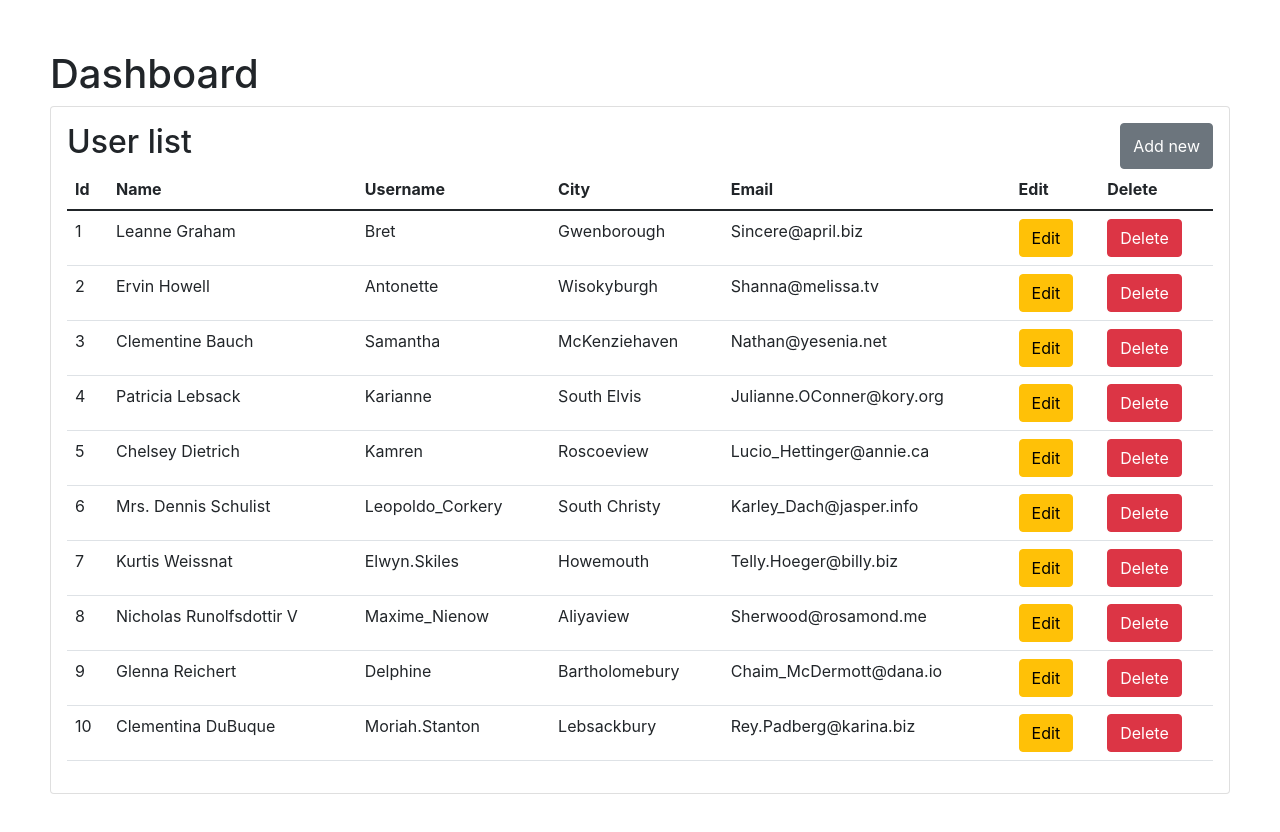
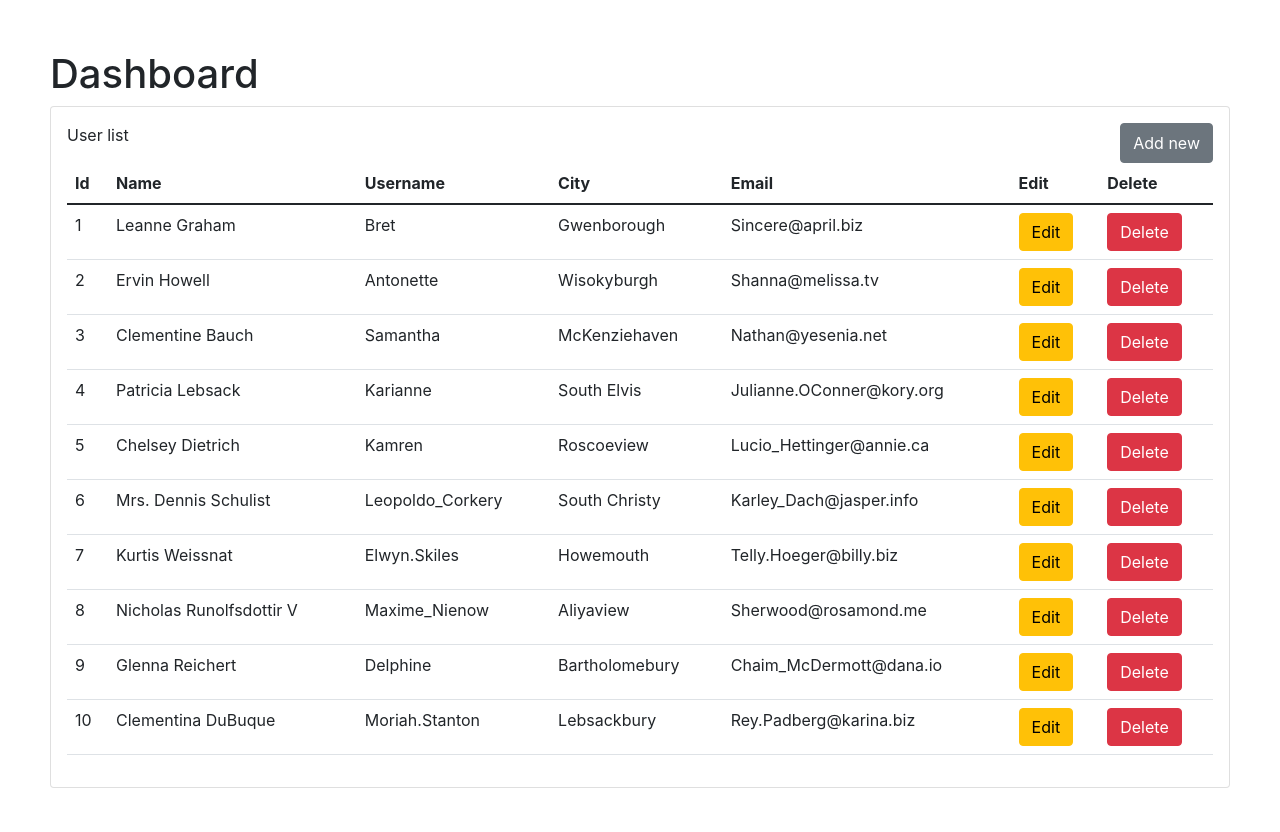
Before and after one commit to FedoraBianca/library-app, a React (Create React App) app: page / in a window 1280 px wide. Shown: the top 832 px of the page. Built offline with nearby package versions, Linux system fonts and the light colour scheme.

Commit message:
no user message

```diff
--- a/src/pages/DashboardPage.tsx
+++ b/src/pages/DashboardPage.tsx
@@ -47,9 +47,13 @@ const DashboardPage = () => {
             <Card>
                 <CardBody>
                 <div className="w-100 d-flex flex-row justify-content-between">
-                    <h2>User list</h2>
+                    <p>User list</p>
                     <CustomButton variant='primary' onClick={handleAdd}>Add new</CustomButton>
                 </div>
+                {
+                    list.length === 0 && <p>There is no user yet!</p>
+                }
+                { list.length > 0 &&
                     <Table className='responsive'>
                         <thead>
                             <tr>
@@ -76,6 +80,7 @@ const DashboardPage = () => {
                             }
                         </tbody>
                     </Table>
+                }
                 </CardBody>
             </Card>
 
```
Lines whose indentation alone changed are shown as unchanged.
